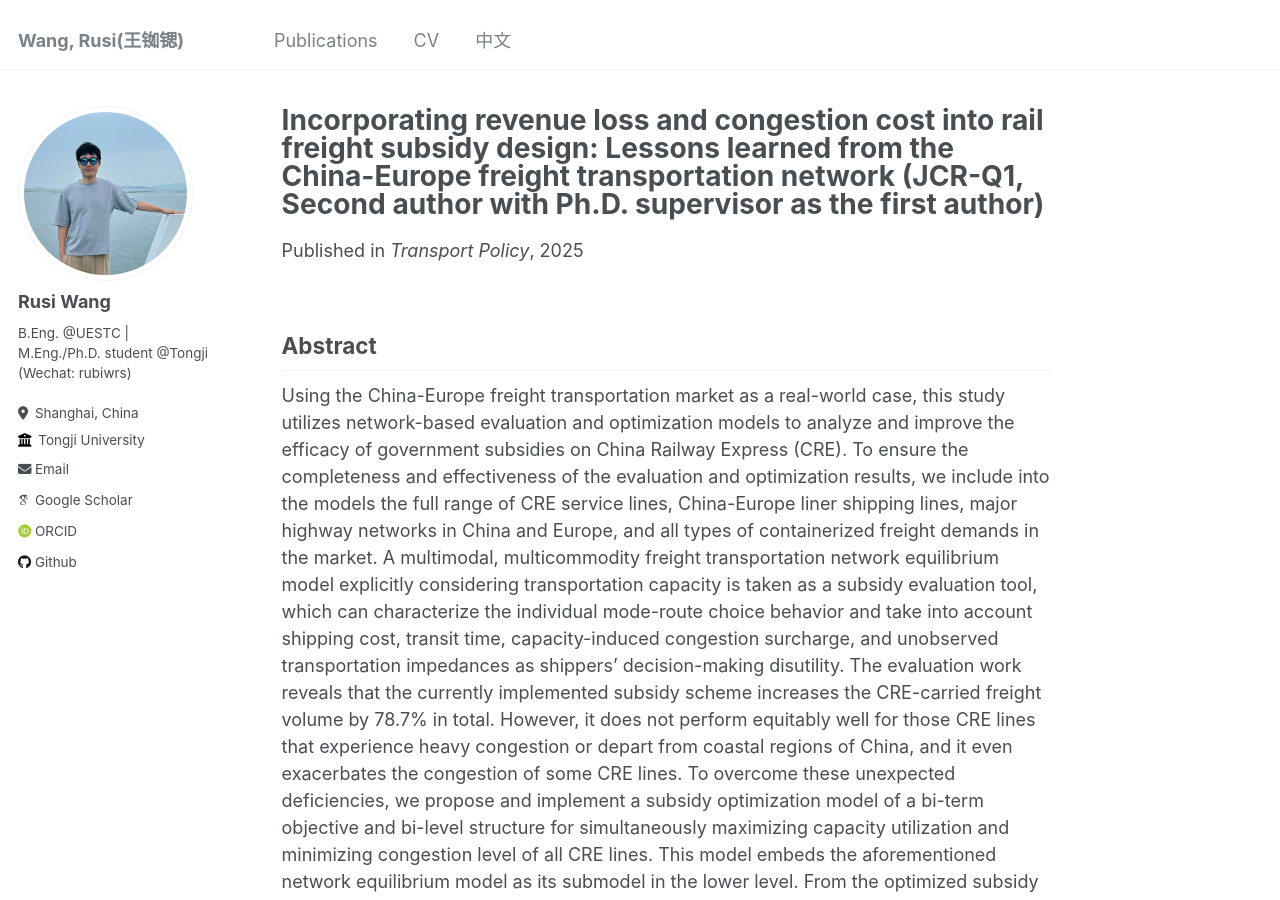
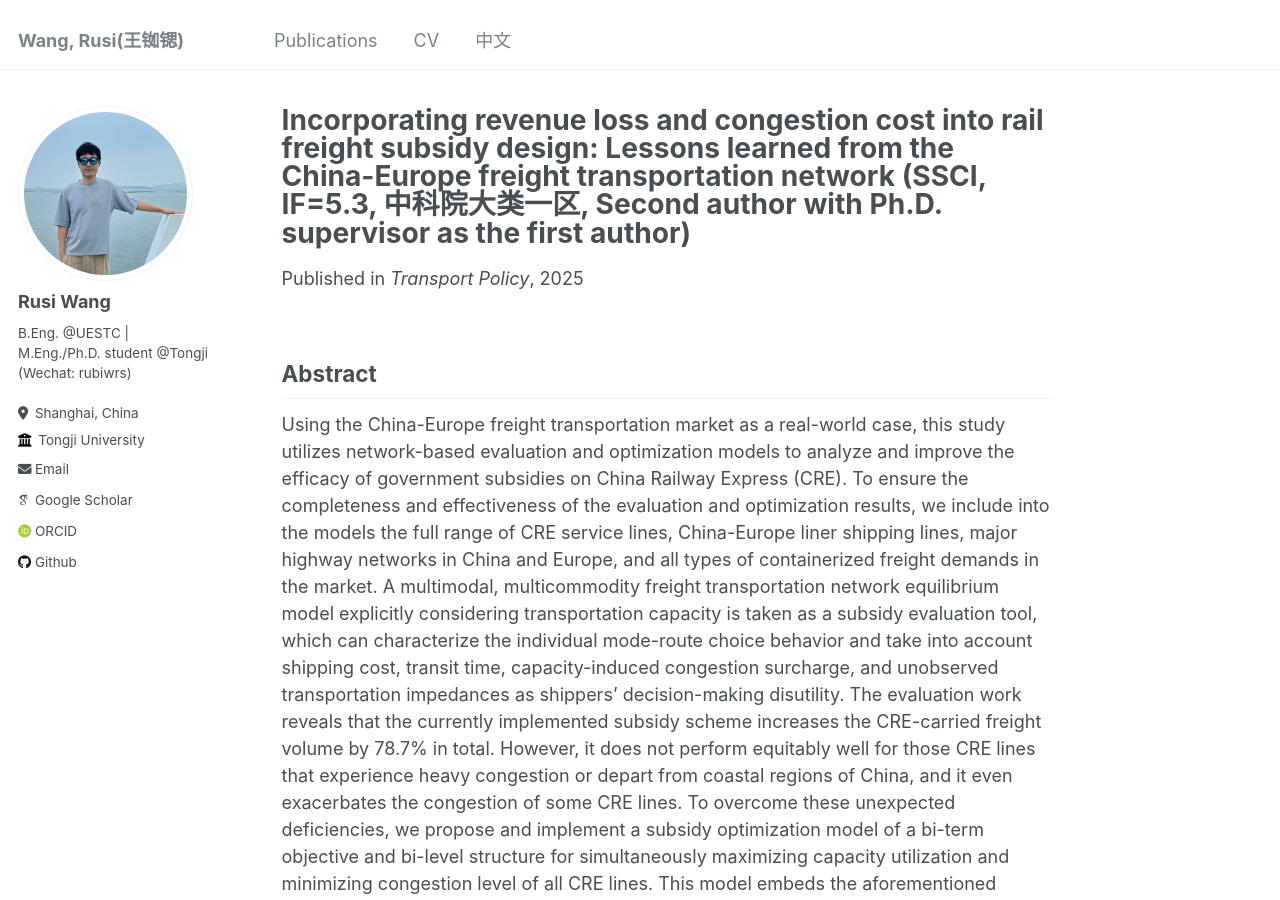
Before and after one commit to RusiWang99/RusiWang99.github.io, a Jekyll site: the page built from _publications/2025-09-23-Incorporating revenue loss and congestion cost into rail freight subsidy design Lessons learned from the China-Europe freight transportation network.md, in a window 1280 px wide and 900 px high. Built offline with Jekyll 4.4.1, drawn with Linux system fonts in a browser that asks for light colours; some web fonts are replaced.

Commit message:
Update 2025-09-23-Incorporating revenue loss and congestion cost into rail freight subsidy design Lessons learned from the China-Europe freight transportation network.md

```diff
--- a/_publications/2025-09-23-Incorporating revenue loss and congestion cost into rail freight subsidy design Lessons learned from the China-Europe freight transportation network.md
+++ b/_publications/2025-09-23-Incorporating revenue loss and congestion cost into rail freight subsidy design Lessons learned from the China-Europe freight transportation network.md
@@ -1,5 +1,5 @@
 ---
-title: "Incorporating revenue loss and congestion cost into rail freight subsidy design: Lessons learned from the China-Europe freight transportation network (JCR-Q1, Second author with Ph.D. supervisor as the first author)"
+title: "Incorporating revenue loss and congestion cost into rail freight subsidy design: Lessons learned from the China-Europe freight transportation network (SSCI, IF=5.3, 中科院大类一区, Second author with Ph.D. supervisor as the first author)"
 collection: publications
 permalink: /publication/2025-09-23-Incorporating revenue loss and congestion cost into rail freight subsidy design Lessons learned from the China-Europe freight transportation network
 excerpt: ''
```
